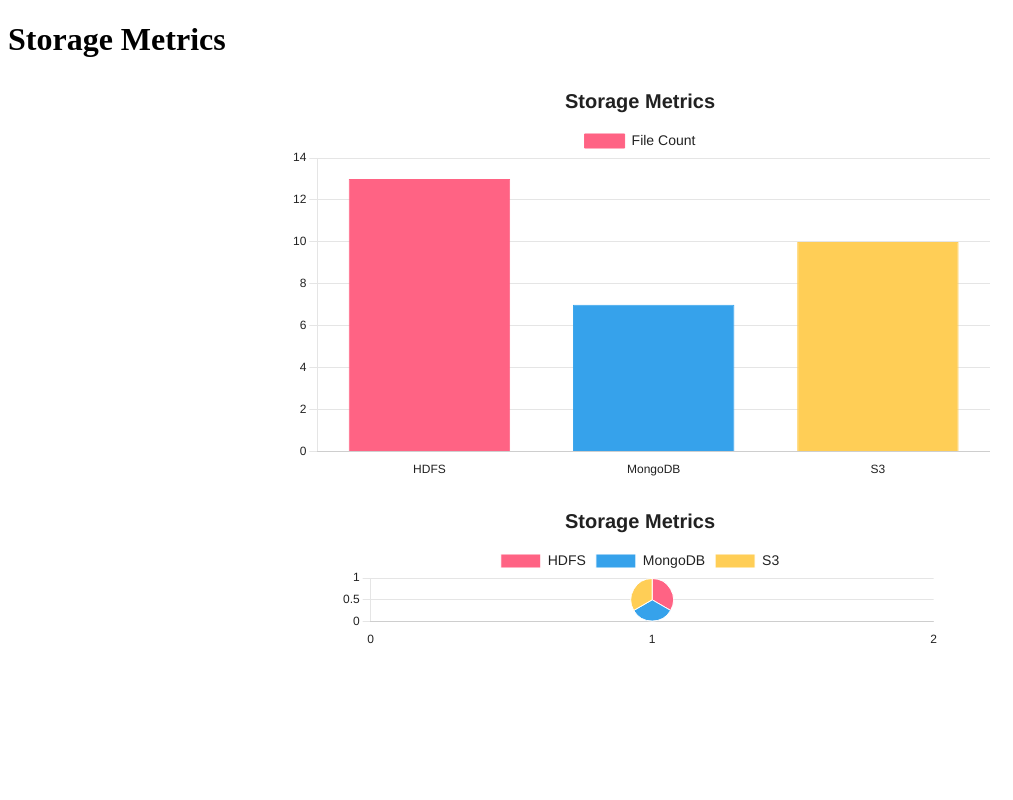
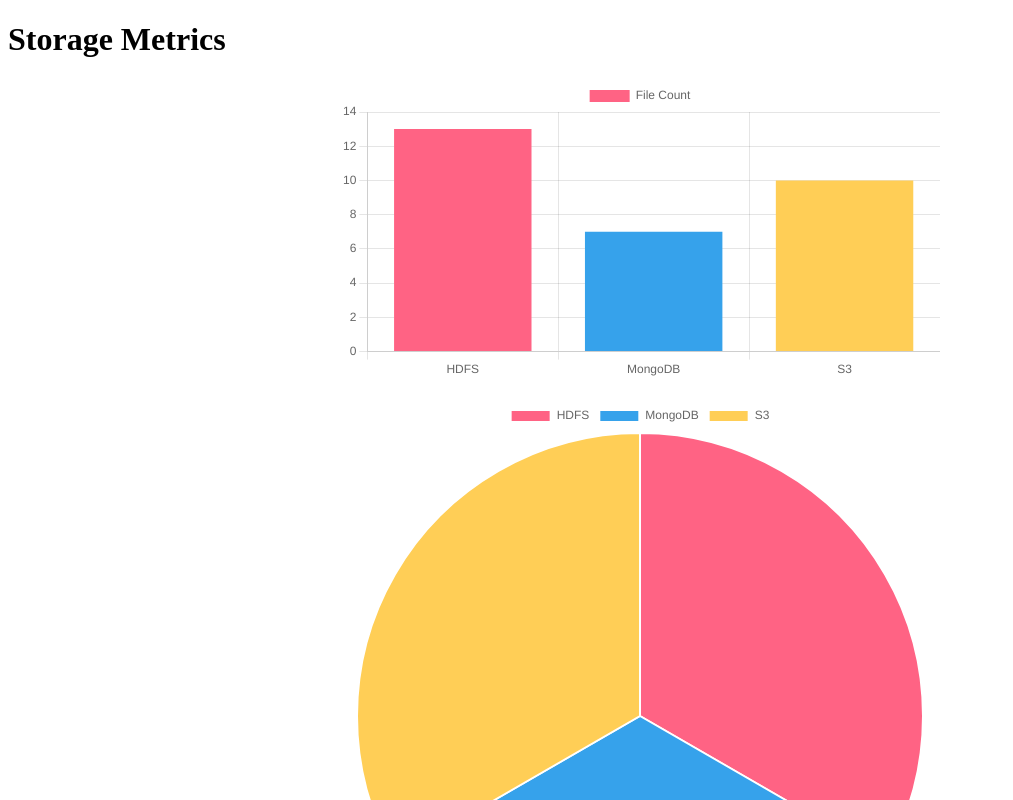
Before and after one commit to Pranith2003/cloud_storage, a React (Vite) app in the folder frontend/: page /metrics in a window 1280 px wide. Shown: the top 800 px of the page, without its empty margins (0-1013 px from the left). Built offline with nearby package versions, Linux system fonts and the light colour scheme.

Commit message:
matrics layout

```diff
--- a/frontend/src/components/metrics/metrics.jsx
+++ b/frontend/src/components/metrics/metrics.jsx
@@ -41,10 +41,6 @@ const StorageMetrics = () => {
           metrics.s3.fileCount,
         ],
         backgroundColor: ["#FF6384", "#36A2EB", "#FFCE56"],
-        borderColor: ["#FF6384", "#36A2EB", "#FFCE56"],
-        borderWidth: 1,
-        hoverBackgroundColor: ["#FF6384A0", "#36A2EBA0", "#FFCE56A0"],
-        hoverBorderColor: ["#FF6384", "#36A2EB", "#FFCE56"],
       },
     ],
   };
@@ -59,63 +55,18 @@ const StorageMetrics = () => {
           metrics.s3.totalSize,
         ],
         backgroundColor: ["#FF6384", "#36A2EB", "#FFCE56"],
-        hoverBackgroundColor: ["#FF6384A0", "#36A2EBA0", "#FFCE56A0"],
-        borderWidth: 1,
       },
     ],
-  };
-
-  const options = {
-    responsive: true,
-    maintainAspectRatio: false,
-    plugins: {
-      legend: {
-        position: 'top',
-        labels: {
-          color: 'rgba(0, 0, 0, 0.87)',
-          font: {
-            size: 14,
-          },
-        },
-      },
-      title: {
-        display: true,
-        text: 'Storage Metrics',
-        font: {
-          size: 20,
-          weight: 'bold',
-        },
-        color: 'rgba(0, 0, 0, 0.87)',
-      },
-    },
-    scales: {
-      x: {
-        ticks: {
-          color: 'rgba(0, 0, 0, 0.87)',
-        },
-        grid: {
-          display: false,
-        },
-      },
-      y: {
-        ticks: {
-          color: 'rgba(0, 0, 0, 0.87)',
-        },
-        grid: {
-          color: 'rgba(0, 0, 0, 0.1)',
-        },
-      },
-    },
   };
 
   return (
     <div>
       <h1>Storage Metrics</h1>
-      <div style={{ width: "100%", maxWidth: "700px", margin: "20px auto" }}>
-        <Bar data={barData} options={options} height={400} />
+      <div style={{ width: "600px", margin: "0 auto" }}>
+        <Bar data={barData} options={{ responsive: true }} />
       </div>
-      <div style={{ width: "100%", maxWidth: "600px", margin: "20px auto" }}>
-        <Pie data={pieData} options={options} />
+      <div style={{ width: "600px", margin: "20px auto" }}>
+        <Pie data={pieData} options={{ responsive: true }} />
       </div>
     </div>
   );
```
